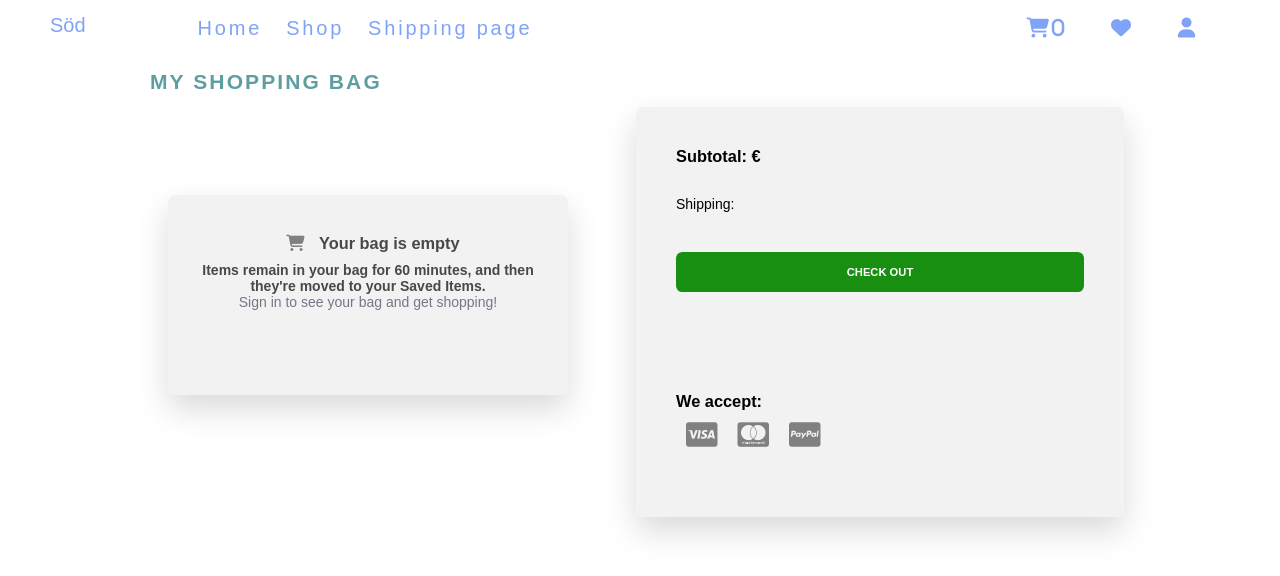
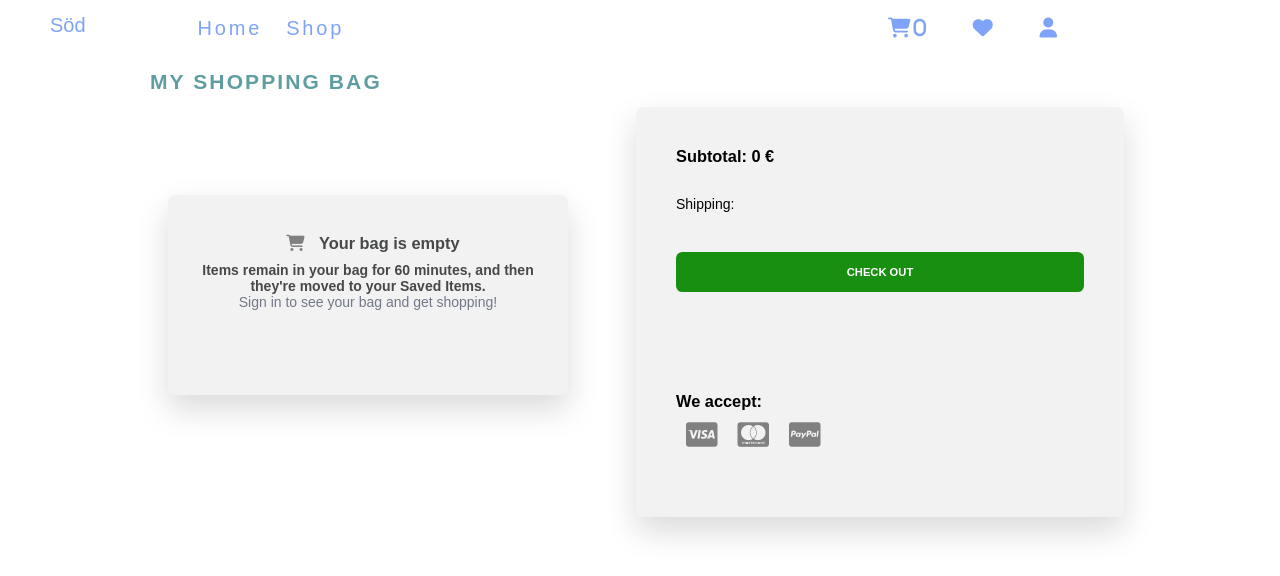
Before and after one commit to lidiettes/react-ecommerce, a React (Create React App) app: page /cart in a window 1280 px wide. Shown: the top 576 px of the page. Built offline with nearby package versions, Linux system fonts and the light colour scheme; a web font is replaced by a local one.

Commit message:
fix bug counter and bug wishlist add/delete

```diff
--- a/src/components/CartNav/CartNav.jsx
+++ b/src/components/CartNav/CartNav.jsx
@@ -4,11 +4,10 @@ import { memo } from 'react'
 import { useMemo } from 'react';
 import { Link } from 'react-router-dom';
 import ProductCart from '../ProductCart/ProductCart';
-import CounterApp from '../CounterApp/CounterApp';
 import { useState } from 'react';
 
 
-const CartNav = ({ items, removeCart, addToCart}) => {
+const CartNav = ({ items, removeCart, addToCart, getTotal}) => {
 
 
   return (
@@ -22,11 +21,12 @@ const CartNav = ({ items, removeCart, addToCart}) => {
             removeCart={removeCart}
             addToCart={addToCart}
 
+
           />
         </div>
 
         <div className='containerTotal'>
-          <div><h3>Subtotal: € </h3></div>
+          <div><h3>Subtotal: {getTotal(items)} € </h3></div>
           <div className='shippingContainer'>Shipping: </div>
 
           <button className="button buttonPay"> CHECK OUT </button>
--- a/src/components/Header/Header.css
+++ b/src/components/Header/Header.css
@@ -58,8 +58,6 @@ header nav a:hover {
 	border-radius: 10px;
 }
 
-
-
 header .fa {
 	font-size: 20px;
 	color: #5988f5c5;
@@ -68,6 +66,6 @@ header .fa {
 }
 
 .iconsHeader{
-margin-left: 460px;
+margin-left: 510px;
 display:inline;
 }
--- a/src/components/Header/Header.jsx
+++ b/src/components/Header/Header.jsx
@@ -6,7 +6,7 @@ import Items from '../../assets/db';
 import { useContext } from 'react';
 import { CartContext } from '../../context/CartContext';
 import { FontAwesomeIcon } from '@fortawesome/react-fontawesome';
-import Search from '../Search/Search';
+
 
 const Header = () => {
 
@@ -22,8 +22,9 @@ const Header = () => {
 					<nav>
 
 						<Link to="/">Home</Link>
-						<a href="#">Shop</a>
-						<Link to="/shippingpage">Shipping page</Link>
+						<a href="/shop">Shop</a>
+
+
 						<div className='iconsHeader'>
 
 							<Link to="/cart"><i className="fa fa-shopping-cart" aria-hidden="true">{items.length}</i></Link>
--- a/src/components/ProductCart/ProductCart.jsx
+++ b/src/components/ProductCart/ProductCart.jsx
@@ -4,7 +4,7 @@ import CounterApp from '../CounterApp/CounterApp';
 
 import './ProductCart.css'
 
-const ProductCart = ({ items, removeCart,addToCart }) => {
+const ProductCart = ({ items, removeCart,addToCart, }) => {
 
 
     return (
@@ -26,6 +26,7 @@ const ProductCart = ({ items, removeCart,addToCart }) => {
                                     item={item}
                                     addToCart={addToCart}
                                     removeCart={removeCart}
+
                                     />
                                     </div>
                                 </div>
--- a/src/components/Search/Search.css
+++ b/src/components/Search/Search.css
@@ -3,7 +3,7 @@
     align-items:baseline;
     line-height: normal;
     padding: 30px;
-    width: 750px;
+    width: 350px;
 
 }
 
@@ -11,7 +11,7 @@
     height: 40px;
     border-radius: 5px;
     padding: 5px;
-    width: 750px;
+    width: 350px;
     background-color: rgba(226, 192, 91, 0.252);
     border-width: thin;
     border: none;
--- a/src/pages/Cart.jsx
+++ b/src/pages/Cart.jsx
@@ -7,11 +7,6 @@ import { CartContext } from '../context/CartContext';
 
 const Cart = () => {
 
-    // // nuevo
-    // const increase =(id)=>{
-    //  const prueba = counter.filter((count, indice,) => indice !== id);
-    //  setCounter((prueba)+1);
-    // }
     //stock de carrito
     const { items, setItems } = useContext(CartContext);
 
@@ -41,20 +36,22 @@ const Cart = () => {
     }, [items]);
 
     //Conseguimos el total (faltaria: * curr.quantity)
-    // function getTotal(items) {
-    //     return items.reduce((accum, curr) => {
-    //         return accum + curr.price;
-    //     }, 0);
-    // }
+    function getTotal(items) {
+        return items.reduce((accum, curr) => {
+            return accum + curr.price * curr.quantity;
 
+
+        }, 0);
+    }
+    console.log(getTotal(items));
 
     return (
         <>
             <CartNav
                 items={items}
                 removeCart={removeCart}
-            // getTotal={getTotal}
-            addToCart={addToCart}
+                getTotal={getTotal}
+                addToCart={addToCart}
 
             />
         </>
--- a/src/pages/Home.jsx
+++ b/src/pages/Home.jsx
@@ -1,152 +1,10 @@
-import React, { useContext, useEffect } from 'react'
-import { useState } from 'react';
-import getData from '../api/api';
-import MainSlider from '../components/MainSlider/MainSlider';
-import ProductsContainer from '../components/ProductsContainer/ProductsContainer'
-import { CartContext } from '../context/CartContext';
-import { WishListContext } from '../context/WishListContext/WishListContext';
-import toast, { Toaster } from 'react-hot-toast';
-import Search from '../components/Search/Search';
+import React from 'react'
+import MainSlider from '../components/MainSlider/MainSlider'
 
 const Home = () => {
-
-  const { items, setItems } = useContext(CartContext);
-
-  function saveProduct(items) {
-    localStorage.setItem("items", JSON.stringify(items));
-  }
-
-  useEffect(() => {
-    saveProduct((items));
-  }, [items]);
-
-  // function addToCart(product) {
-  //   let listOfCart = JSON.parse(localStorage.getItem("items"));
-  //   console.log(listOfCart);
-  //   if (Array.isArray(listOfCart)) {
-  //     listOfCart.push(product);
-  //   } else {
-  //     listOfCart = [product];
-  //   }
-  //   setItems(listOfCart);
-  //   const notify = () => toast.success('Added to cart');
-  //   return notify();
-  // }
-
-  function addToCart(product) {
-      const index = items.find(e => e.id === product.id)
-      if (index) {
-        setItems(
-          items.map(e => e.id === product.id ? {
-            ...index,
-            quantity: index.quantity + 1 }
-            : e));
-      } else {
-        setItems([...items, { ...product, quantity: 1 }])
-      }
-      const notify = () => toast.success('Added to cart');
-      return notify();
-    }
-
-
-  //fetch
-
-  const [stock, setStock] = useState([]);
-
-  useEffect(() => {
-    const fetch = async () => {
-      const data = await getData();
-      setStock(data);
-    }
-    fetch();
-  }, [])
-
-  // wishLists
-
-
-
-
-  const { wishes, dispatch } = useContext(WishListContext);
-
-  const handleAddWished = (product) => {
-
-    const action = {
-      type: 'add_item',
-      payload: product,
-    }
-    dispatch(action);
-
-    const notifyWish = () => toast('Added to wishlist',{
-      icon: '❤️',
-    });
-    return notifyWish();
-  }
-
-  function saveWish(wishes) {
-    localStorage.setItem("wishes", JSON.stringify(wishes));
-  }
-
-  useEffect(() => {
-    saveWish(wishes)
-  }, [wishes]);
-
-//toggle heart
-  const [iconColor,setIconColor] = useState("white");
-
-  /////NOTAS
-  // const handleRemove= (id)=>{
-  //     dispatch({
-  //         type: 'delete_item',
-  //         payload: id,
-  //     })
-  // }
-  //----- estaba lo de arriba en wishlist
-
-  // const [itemWish, setItemWish] = useState({
-  //     nameWish: "",
-  //     idWish:""
-  // });
-  // const {nameWish,idWish } = itemWish;
-
-  // const onInputChange = ({target}) => {
-  //     console.log(nameWish, value);
-  //     const {nameWish}= target;
-  //     setItemWish({...itemWish,
-  //         [nameWish]:value,
-  //     })
-  // };
-
-
-  // const onSubmit =()=> {
-  //     e.preventDefault();
-  //     if (id=== null || name === null){
-  //         return;
-  //     }
-  // };
-
-  // const newItem = {
-  //     idWish,
-  //     nameWish,
-  // };
-
-  // setItemWish({
-  //     nameWish:"",
-  //     idWish: ""
-  // });
-  /////NOTAS
-
   return (
     <>
-      <MainSlider />
-
-      <ProductsContainer
-        addToCart={addToCart}
-        stock={stock}
-        handleAddWished={handleAddWished}
-
-
-
-      />
+    <MainSlider />
     </>
   )
 }
--- /dev/null
+++ b/src/pages/Shop.jsx
@@ -0,0 +1,146 @@
+import React, { useContext, useEffect } from 'react'
+import { useState } from 'react';
+import getData from '../api/api';
+import MainSlider from '../components/MainSlider/MainSlider';
+import ProductsContainer from '../components/ProductsContainer/ProductsContainer'
+import { CartContext } from '../context/CartContext';
+import { WishListContext } from '../context/WishListContext/WishListContext';
+import toast, { Toaster } from 'react-hot-toast';
+import Search from '../components/Search/Search';
+
+const Shop = () => {
+
+  const { items, setItems } = useContext(CartContext);
+
+  function saveProduct(items) {
+    localStorage.setItem("items", JSON.stringify(items));
+  }
+
+  useEffect(() => {
+    saveProduct((items));
+  }, [items]);
+
+  // function addToCart(product) {
+  //   let listOfCart = JSON.parse(localStorage.getItem("items"));
+  //   console.log(listOfCart);
+  //   if (Array.isArray(listOfCart)) {
+  //     listOfCart.push(product);
+  //   } else {
+  //     listOfCart = [product];
+  //   }
+  //   setItems(listOfCart);
+  //   const notify = () => toast.success('Added to cart');
+  //   return notify();
+  // }
+
+  function addToCart(product) {
+      const index = items.find(e => e.id === product.id)
+      if (index) {
+        setItems(
+          items.map(e => e.id === product.id ? {
+            ...index,
+            quantity: index.quantity + 1 }
+            : e));
+      } else {
+        setItems([...items, { ...product, quantity: 1 }])
+      }
+      const notify = () => toast.success('Added to cart');
+      return notify();
+    }
+
+
+  //fetch
+
+  const [stock, setStock] = useState([]);
+
+  useEffect(() => {
+    const fetch = async () => {
+      const data = await getData();
+      setStock(data);
+    }
+    fetch();
+  }, [])
+
+  // wishLists
+
+  const { wishes, dispatch } = useContext(WishListContext);
+
+  const handleAddWished = (product) => {
+
+    const action = {
+      type: 'add_item',
+      payload: product,
+    }
+    dispatch(action);
+
+    const notifyWish = () => toast('Added to wishlist',{
+      icon: '❤️',
+    });
+    return notifyWish();
+  }
+
+  function saveWish(wishes) {
+    localStorage.setItem("wishes", JSON.stringify(wishes));
+  }
+
+  useEffect(() => {
+    saveWish(wishes)
+  }, [wishes]);
+
+//toggle heart
+  const [iconColor,setIconColor] = useState("white");
+
+  /////NOTAS
+  // const handleRemove= (id)=>{
+  //     dispatch({
+  //         type: 'delete_item',
+  //         payload: id,
+  //     })
+  // }
+  //----- estaba lo de arriba en wishlist
+
+  // const [itemWish, setItemWish] = useState({
+  //     nameWish: "",
+  //     idWish:""
+  // });
+  // const {nameWish,idWish } = itemWish;
+
+  // const onInputChange = ({target}) => {
+  //     console.log(nameWish, value);
+  //     const {nameWish}= target;
+  //     setItemWish({...itemWish,
+  //         [nameWish]:value,
+  //     })
+  // };
+
+
+  // const onSubmit =()=> {
+  //     e.preventDefault();
+  //     if (id=== null || name === null){
+  //         return;
+  //     }
+  // };
+
+  // const newItem = {
+  //     idWish,
+  //     nameWish,
+  // };
+
+  // setItemWish({
+  //     nameWish:"",
+  //     idWish: ""
+  // });
+  /////NOTAS
+
+  return (
+    <>
+      <ProductsContainer
+        addToCart={addToCart}
+        stock={stock}
+        handleAddWished={handleAddWished}
+      />
+    </>
+  )
+}
+
+export default Shop
--- a/src/routes/Router.jsx
+++ b/src/routes/Router.jsx
@@ -1,18 +1,20 @@
 import React from 'react'
 import { Routes, Route } from "react-router-dom";
 import Cart from '../pages/Cart';
-import Home from '../pages/Home';
+
 import LoginPage from '../pages/LoginPage';
 import ShippingPage from '../pages/ShippingPage';
 import WishListPage from '../pages/WishListPage';
+import Shop from '../pages/Shop';
+import Home from '../pages/Home';
 
 const Router = () => {
   return (
 
     <>
       <Routes>
-
         <Route path="/" element={<Home />} />
+        <Route path="/shop" element={<Shop />} />
         <Route path="/cart" element={<Cart />} />
         <Route path="/shippingpage" element={<ShippingPage />} />
         <Route path="/login" element={<LoginPage />} />
```
Also changed, not shown: src/components/CounterApp/CounterApp.jsx (+17 -2 lines), src/pages/WishListPage.jsx (+35 -10 lines).
